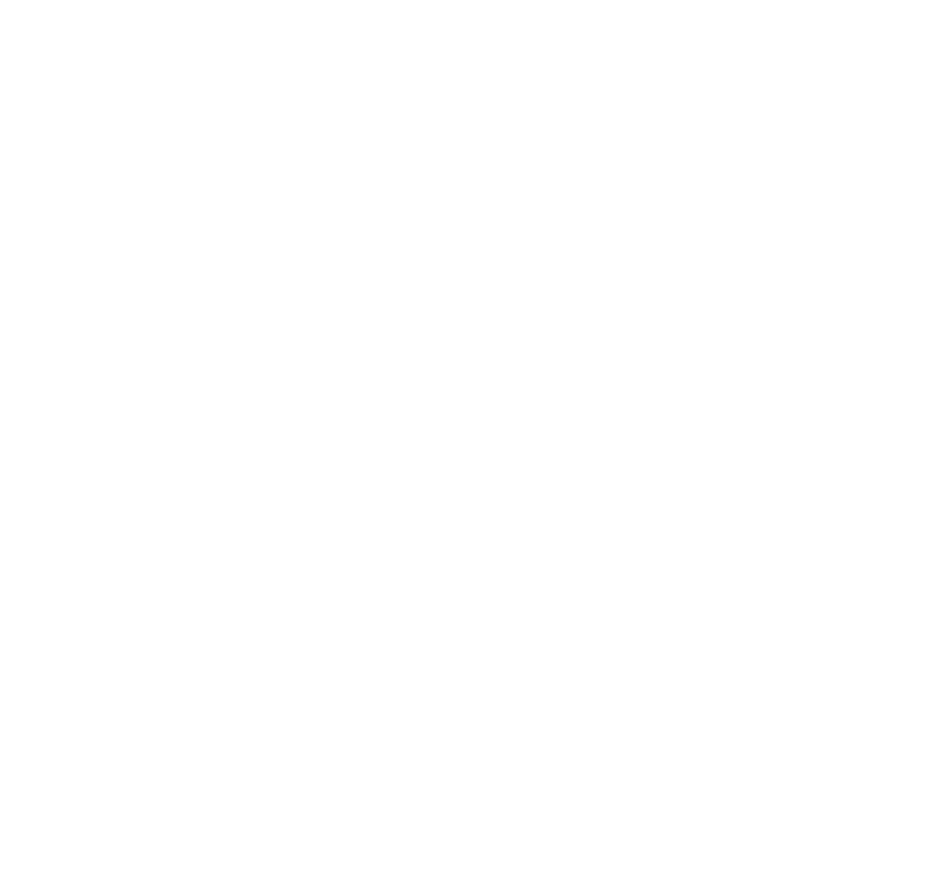
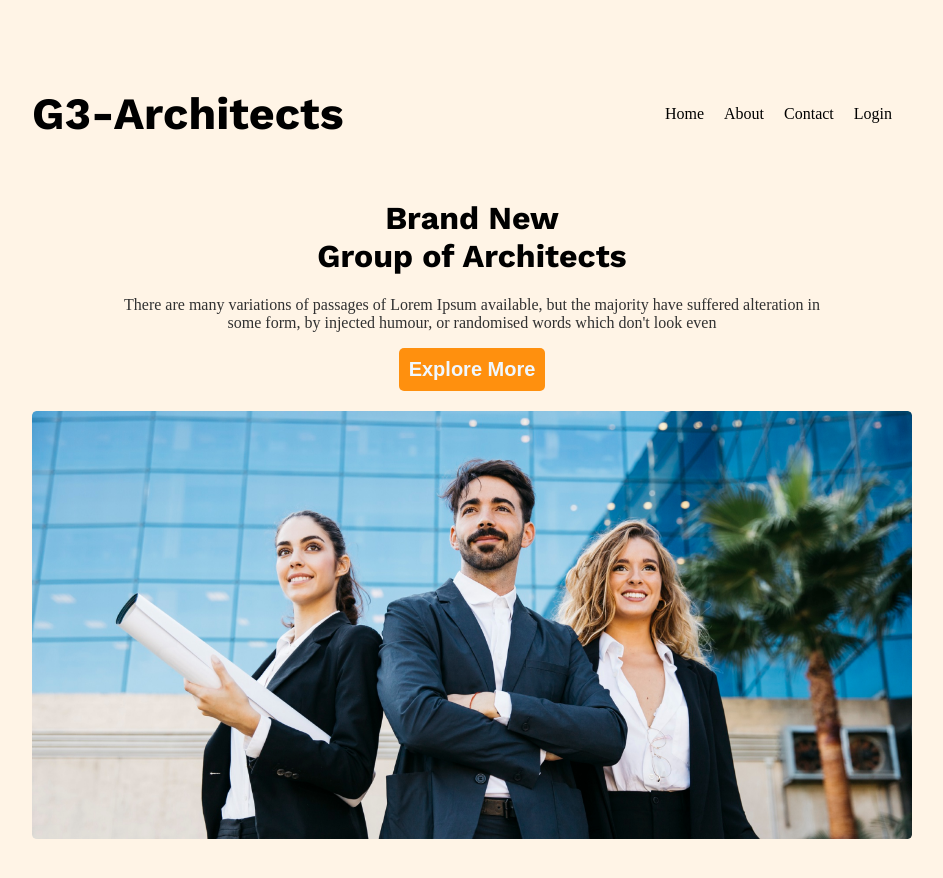
Before and after one commit to Shafiul007/g3-architects, a plain HTML site: page index.html in a window 1280 px wide. Shown: the whole page, without its empty margins (168-1111 px from the left). Before the commit the page ends 800 px from the top, so only its background shows below. Drawn offline with nearby package versions, Linux system fonts and the light colour scheme.

Commit message:
banner added and response for all devices

```diff
--- a/index.html
+++ b/index.html
@@ -4,9 +4,39 @@
     <meta charset="UTF-8">
     <meta name="viewport" content="width=device-width, initial-scale=1.0">
     <title>G3-Architects</title>
+    <link rel="preconnect" href="https://fonts.googleapis.com">
+<link rel="preconnect" href="https://fonts.gstatic.com" crossorigin>
+<link href="https://fonts.googleapis.com/css2?family=Work+Sans:wght@700&display=swap" rel="stylesheet">
     <link rel="stylesheet" href="style.css">
 </head>
+
 <body>
+    <header>
+          <nav>
+            <h1>G3-Architects</h1>
+            <ul>
+                <li><a href="#">Home</a></li>
+                <li><a href="#">About</a></li>
+                <li><a href="#">Contact</a></li>
+                <li><a href="#">Login</a></li>
+            </ul>
+          </nav>
+          <div class="banner">
+            <div class="banner-content">
+                <h1>Brand New<br> Group of Architects</h1>
+            <p>There are many variations of passages of Lorem Ipsum available, but the majority have suffered alteration in some form, by injected humour, or randomised words which don't look even</p>
+            <button class="btn">Explore More</button><br>
+            </div>
 
+            <img src="image/banner.png" alt="banner">
+        </div>
+    </header>
+    <main>
+
+    </main>
+    <footer>
+
+    </footer>
 </body>
+
 </html>
--- a/style.css
+++ b/style.css
@@ -0,0 +1,95 @@
+body{
+    margin: 0%;
+    padding: 0%;
+    box-sizing: border-box;
+}
+header{
+    padding:50px 200px;
+    background: rgba(255, 144, 14, 0.10);
+}
+nav{
+    align-items: center;
+    display: flex;
+    justify-content: space-between;
+}
+nav ul li a{
+    text-decoration: none;
+    color: black;
+    font-size: 1rem;
+}
+nav ul{
+    display: flex;
+}
+nav ul li{
+    list-style-type: none;
+    margin-right: 20px;
+}
+nav h1{
+    font-size: 2.8rem;
+    font-family: 'Work Sans', sans-serif;
+}
+.banner{
+    text-align: center;
+    justify-content: center;
+}
+.banner .banner-content h1{
+    font-family: 'Work Sans', sans-serif;
+    text-align: center;
+}
+.banner .banner-content p{
+    color: rgb(49, 49, 49);
+    text-align: center;
+}
+.banner .banner-content{
+    width: 80%;
+    margin:0 auto;
+    margin-bottom:5px;
+}
+.btn{
+    font-size: 1.25rem;
+    color: aliceblue;
+    border:0px;
+    background-color:#FF900E;
+    padding:10px;
+    border-radius:5px;
+    font-weight: 600;
+    cursor: pointer;
+
+}
+.btn:hover{
+    background-color: cyan;
+    color: crimson;
+}
+.banner img{
+    margin-top: 15px;
+    width: 100%;
+}
+
+
+
+@media screen and (max-width:576px) {
+    header{
+        padding:5px 10px;
+    }
+    nav ul li{
+        margin-right: 8px;
+    }
+    nav h1{
+        font-size: 1.25rem;
+    }
+    nav ul li a{
+        font-size: 0.7rem;
+    }
+    .btn{
+        font-size:1rem;
+    }
+}
+@media screen and (min-width:577px) and (max-width:960px) {
+    header{
+        padding:25px 100px;
+        background: rgba(255, 144, 14, 0.10);
+    }
+    nav h1{
+        font-size: 2rem;
+    }
+}
```
Also changed, not shown: image/amazon.png (added), image/architect.png (added), image/banner.png (added), image/customers.png (added), image/email.png (added), image/figma.png (added), image/google.png (added), image/projects.png (added), image/ribon.png (added), image/spotify.png (added), image/team1.png (added), image/team2.png (added), image/team3.png (added), image/team4.png (added), 1 more files, 1 other file.
